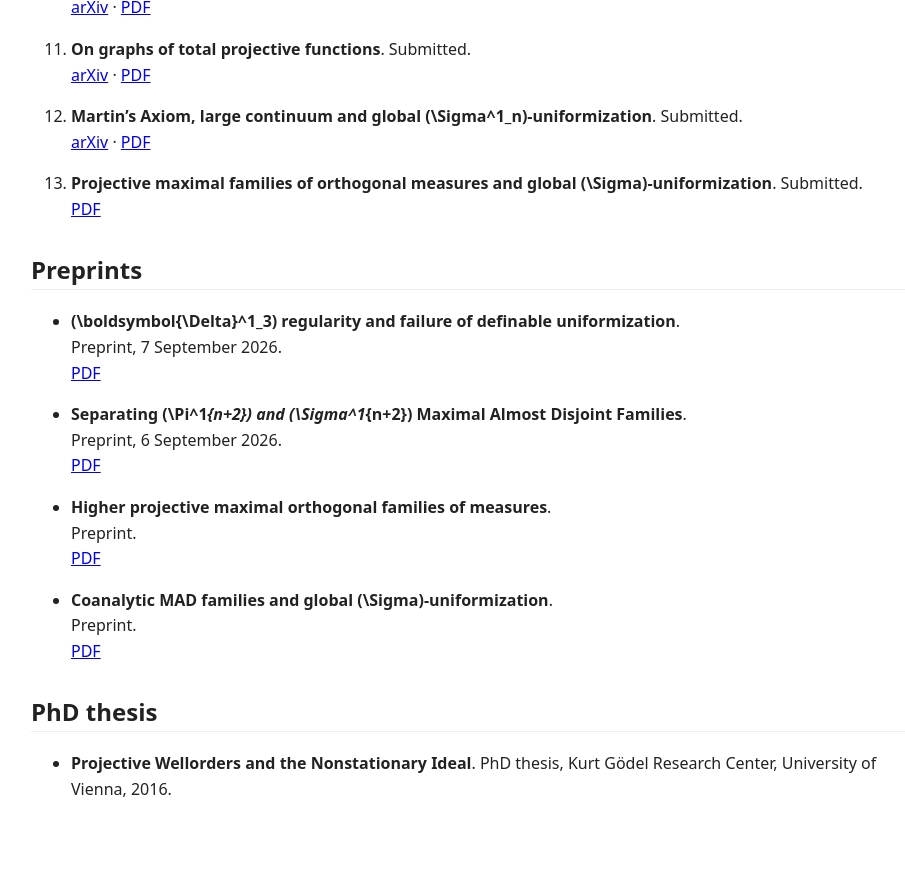
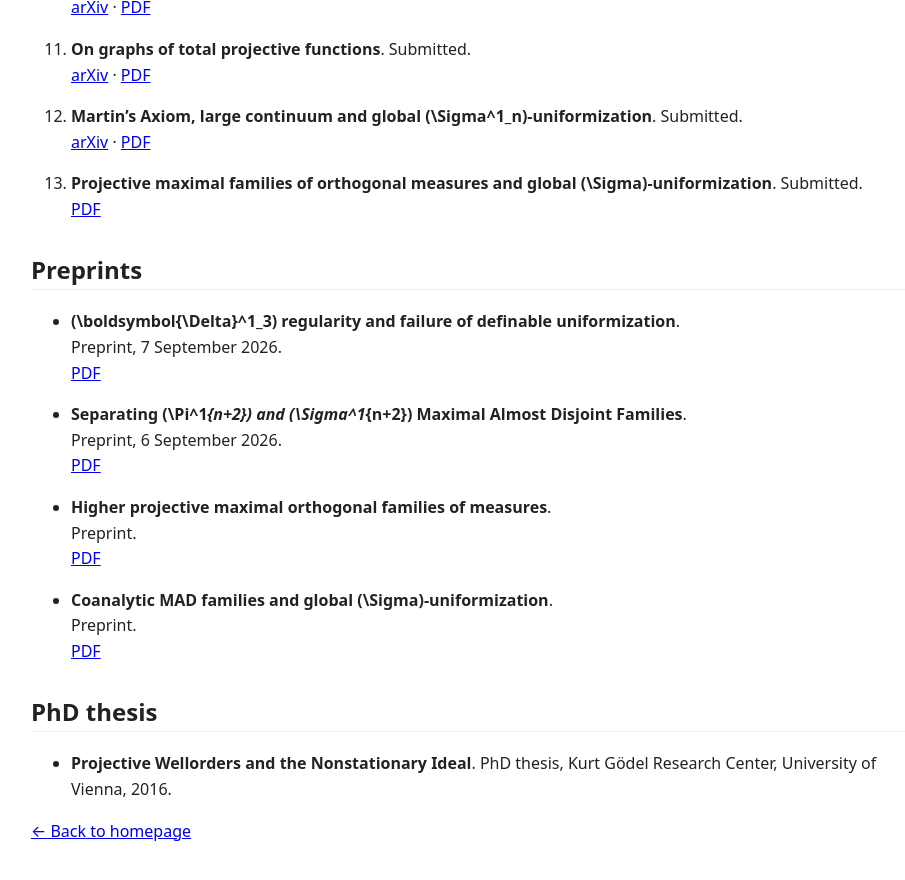
Before and after one commit to StefanHoffelner/stefanhoffelner.github.io, a Jekyll site: the page built from publications.md, in a window 1280 px wide and 900 px high, scrolled down 1809 px. Shown: the top 880 px of the window, without its empty margins (159-1064 px from the left). Built offline with Jekyll 4.4.1, drawn with Linux system fonts in a browser that asks for light colours; our own code applies the rules of GitHub Pages for plain Markdown files; a script that is not in the unit is left out; before the commit the page ends 2668 px from its top, so only the background shows below that.

Commit message:
Add back button to publications page

```diff
--- a/publications.md
+++ b/publications.md
@@ -105,3 +105,5 @@ permalink: /publications/
 ## PhD thesis
 
 - **Projective Wellorders and the Nonstationary Ideal**. PhD thesis, Kurt Gödel Research Center, University of Vienna, 2016.
+
+[← Back to homepage](/)
```
